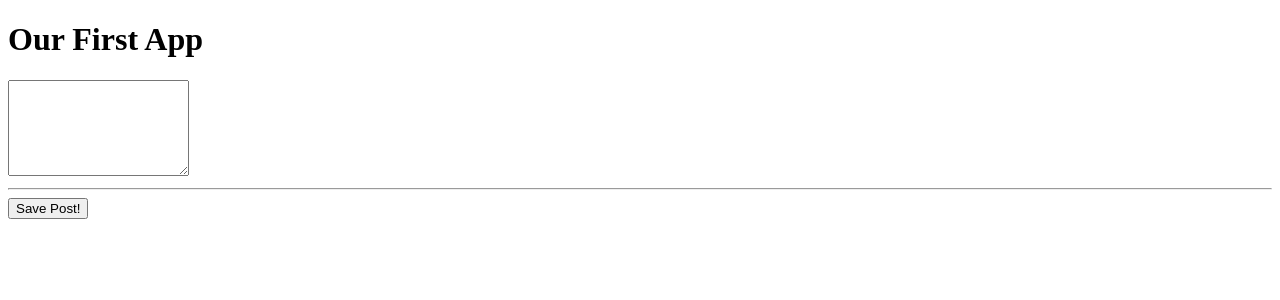
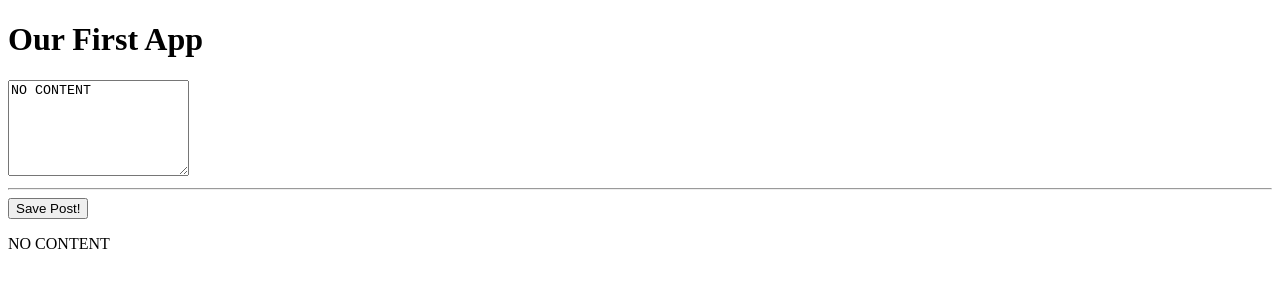
Before and after one commit to Mahsa1990a/my-angular-project, an Angular app: page / in a window 1280 px wide. Shown: the top 300 px of the page. Built offline with nearby package versions, Linux system fonts and the light colour scheme.

Commit message:
added #postInput to target textarea and show our  typed string

```diff
--- a/src/app/posts/post-create/post-create.component.html
+++ b/src/app/posts/post-create/post-create.component.html
@@ -1,6 +1,9 @@
-<textarea rows="6"></textarea>
+<!-- [value] will directly target the value of property and bind the value inside "" to it -->
+<!-- <textarea rows="6" [value]="'Test'"></textarea>    Test as string-->
+<!-- <textarea rows="6" [value]="newPost"></textarea> calling newPost variable -->
+<textarea rows="6" [value]="newPost" #postInput></textarea>
 <hr>
-<button (click)="onAddPost()">Save Post!</button>
+<button (click)="onAddPost(postInput)">Save Post!</button>
 
 <!-- Use the variable with string interpollation{{}} here: -->
 <p>{{ newPost }}</p>
--- a/src/app/posts/post-create/post-create.component.ts
+++ b/src/app/posts/post-create/post-create.component.ts
@@ -8,10 +8,14 @@ import { Component } from '@angular/core'; // Component decorator
 export class PostCreateComponent { // we turn typescript class to component angular understand by adding @Component
 
   // property or variable in class(define it without let or const):
-  newPost = ''
+  newPost = 'NO CONTENT';
 
-  onAddPost() { // add this method to pass it as a click event in html
+  onAddPost(postInput: HTMLTextAreaElement) { // add this method to pass it as a click event in html
     // alert("Post added!");
-    this.newPost = "The user's post"
+
+    console.log("postInput: ", postInput); //<textarea rows="6"></textarea>
+    console.dir("postInput: ", postInput); //will get js object propetries
+    // this.newPost = "The user's post"    UPDATE to acceess to the value we're typing in textarea
+    this.newPost = postInput.value;
   }
 }
```
